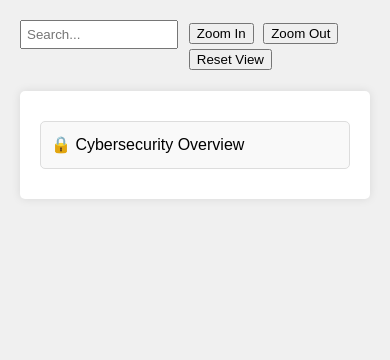
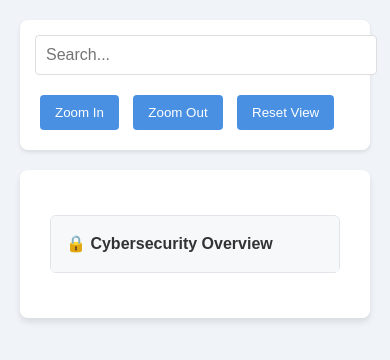
Before and after one commit to VijayaCh2024/cybersecurity-mindmap, a plain HTML site: page index.html in a window 390 px wide. Drawn offline with Linux system fonts and the light colour scheme.

Commit message:
Update styles.css

```diff
--- a/styles.css
+++ b/styles.css
@@ -1,59 +1,98 @@
 body {
-    font-family: Arial, sans-serif;
+    font-family: 'Arial', sans-serif;
     line-height: 1.6;
     margin: 0;
     padding: 20px;
-    background-color: #f0f0f0;
+    background-color: #f0f4f8;
+    color: #333;
 }
+
 .controls {
     display: flex;
     justify-content: space-between;
     margin-bottom: 20px;
+    background-color: #ffffff;
+    padding: 15px;
+    border-radius: 8px;
+    box-shadow: 0 2px 4px rgba(0,0,0,0.1);
 }
+
 .search-container {
     flex-grow: 1;
     margin-right: 20px;
 }
+
 #search {
     width: 100%;
-    padding: 5px;
+    padding: 10px;
+    border: 1px solid #ddd;
+    border-radius: 4px;
+    font-size: 16px;
 }
+
 .zoom-controls button {
-    margin-left: 5px;
+    margin-left: 10px;
+    padding: 10px 15px;
+    background-color: #4a90e2;
+    color: white;
+    border: none;
+    border-radius: 4px;
+    cursor: pointer;
+    transition: background-color 0.3s;
 }
+
+.zoom-controls button:hover {
+    background-color: #357abd;
+}
+
 .mind-map {
     background-color: white;
-    border-radius: 5px;
-    padding: 20px;
-    box-shadow: 0 0 10px rgba(0,0,0,0.1);
+    border-radius: 8px;
+    padding: 30px;
+    box-shadow: 0 4px 6px rgba(0,0,0,0.1);
 }
+
 .node {
-    border: 1px solid #ddd;
-    border-radius: 5px;
-    margin: 10px 0;
-    padding: 10px;
-    background-color: #f9f9f9;
+    border: 1px solid #e1e4e8;
+    border-radius: 6px;
+    margin: 15px 0;
+    transition: all 0.3s ease;
 }
+
+.node:hover {
+    box-shadow: 0 2px 8px rgba(0,0,0,0.15);
+}
+
 .node-title {
     cursor: pointer;
+    padding: 15px;
+    background-color: #f6f8fa;
+    border-radius: 6px 6px 0 0;
+    font-weight: bold;
     display: flex;
     align-items: center;
+    transition: background-color 0.3s;
 }
+
 .node-title:hover {
-    background-color: #e9e9e9;
+    background-color: #e1e4e8;
 }
+
 .node-content {
+    padding: 15px;
     display: none;
-    margin-top: 10px;
+    border-top: 1px solid #e1e4e8;
 }
+
 .expanded > .node-content {
     display: block;
 }
+
 .icon {
-    width: 20px;
-    height: 20px;
     margin-right: 10px;
+    font-size: 1.2em;
 }
+
 .popup {
     display: none;
     position: fixed;
@@ -61,20 +100,53 @@ body {
     left: 50%;
     transform: translate(-50%, -50%);
     background-color: white;
-    padding: 20px;
-    border-radius: 5px;
-    box-shadow: 0 0 10px rgba(0,0,0,0.3);
+    padding: 30px;
+    border-radius: 8px;
+    box-shadow: 0 4px 15px rgba(0,0,0,0.2);
     z-index: 1000;
     max-width: 80%;
     max-height: 80%;
     overflow-y: auto;
 }
+
 .popup-close {
     position: absolute;
     top: 10px;
-    right: 10px;
+    right: 15px;
     cursor: pointer;
+    font-size: 24px;
+    color: #666;
 }
+
 .highlight {
-    background-color: yellow;
+    background-color: #ffff00;
+    padding: 2px;
+    border-radius: 2px;
 }
+
+a {
+    color: #4a90e2;
+    text-decoration: none;
+    transition: color 0.3s;
+}
+
+a:hover {
+    color: #357abd;
+    text-decoration: underline;
+}
+
+/* Responsive design */
+@media (max-width: 768px) {
+    .controls {
+        flex-direction: column;
+    }
+
+    .search-container {
+        margin-right: 0;
+        margin-bottom: 15px;
+    }
+
+    .zoom-controls button {
+        margin: 5px;
+    }
+}
```
